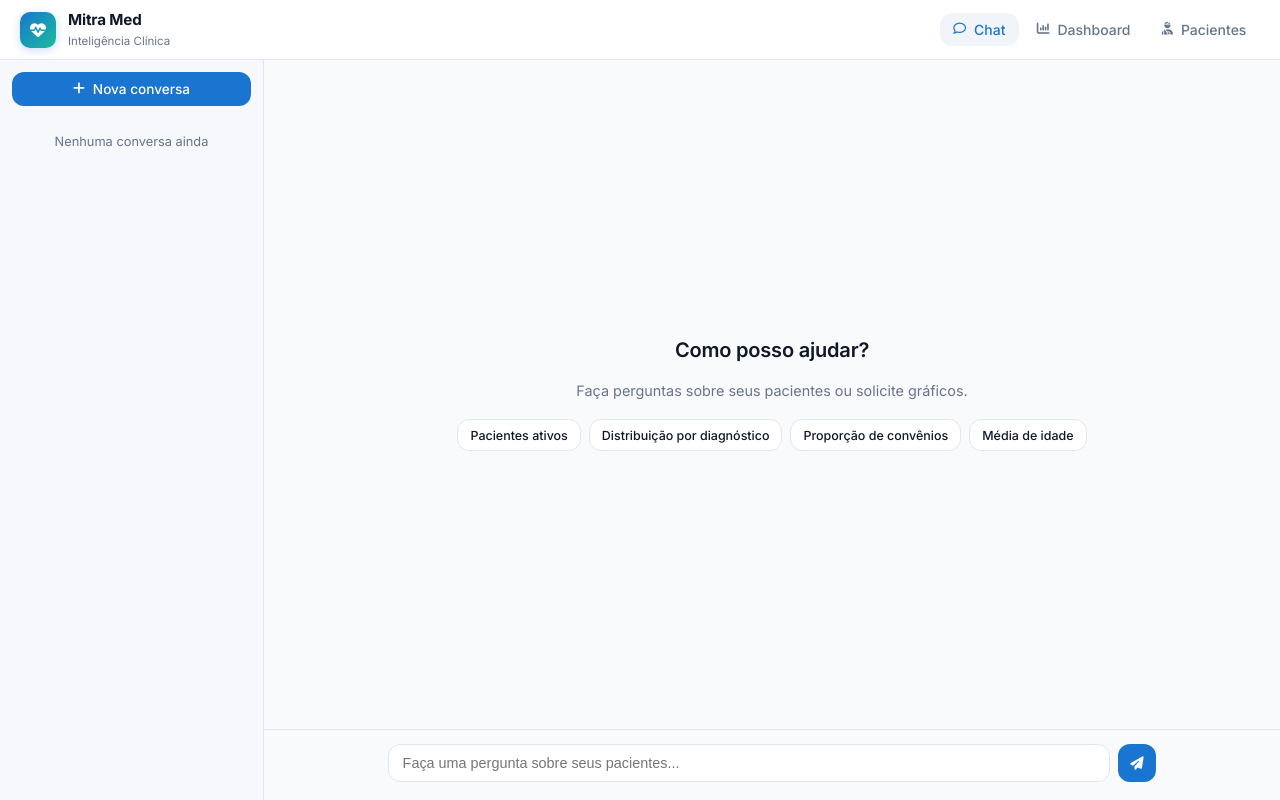
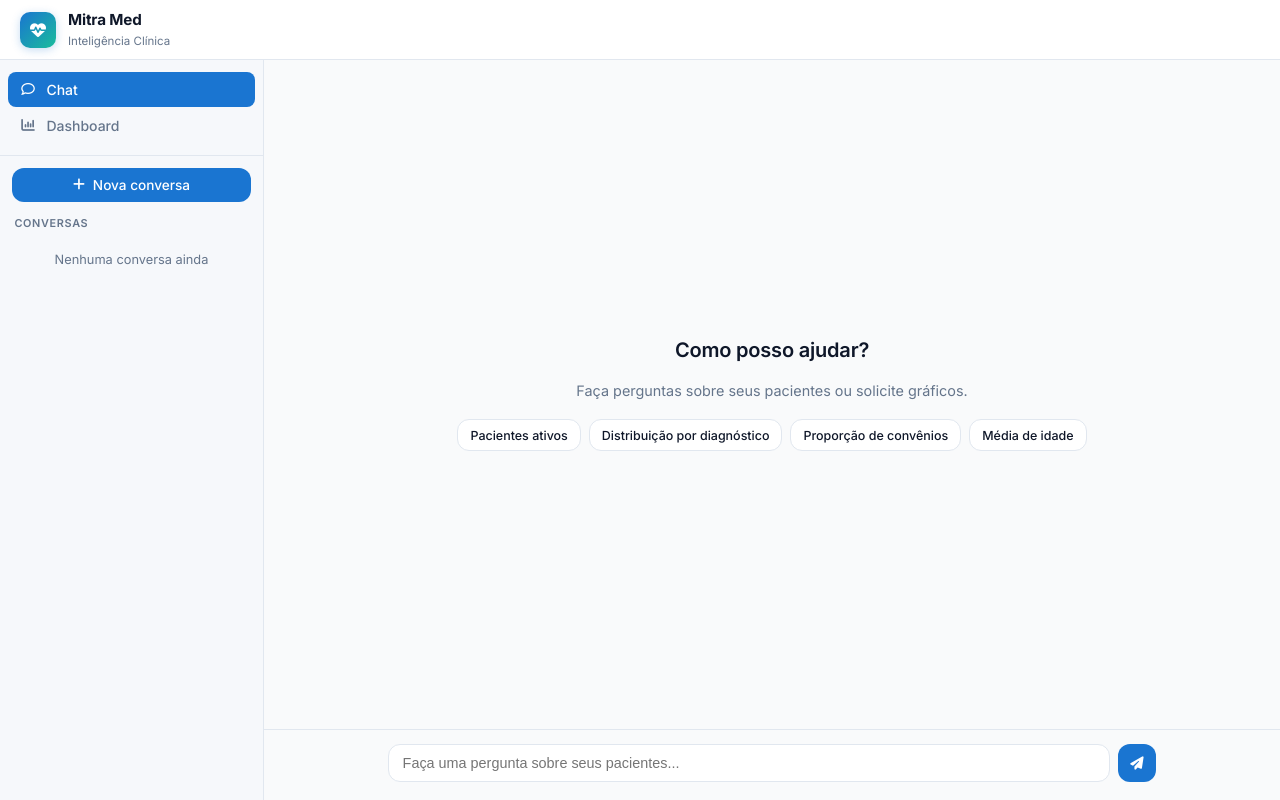
Before and after one commit to Vini2005code/PrimoDATA, a FastAPI app: page / in a window 1280 px wide. Run offline with FastAPI, Linux system fonts and the light colour scheme; data that the repository does not hold is empty.

Commit message:
Move navigation items to sidebar and remove patients tab
Removes the 'Patients' tab from the navigation and moves 'Dashboard' to the sidebar, restructuring the main navigation elements in the UI.

Replit-Commit-Author: Agent
Replit-Commit-Session-Id: a82d2c9d-49fd-4868-b02b-72e9dfaa8419
Replit-Commit-Checkpoint-Type: full_checkpoint
Replit-Commit-Event-Id: 19f8a5c1-eec5-4e61-bf4c-213195f79f78
Replit-Commit-Screenshot-Url: https://storage.googleapis.com/screenshot-production-us-central1/177f4f22-e3c5-4fe9-a2df-798846bc80ed/a82d2c9d-49fd-4868-b02b-72e9dfaa8419/OiYDYcz
Replit-Helium-Checkpoint-Created: true

```diff
--- a/Dataserver/static/style.css
+++ b/Dataserver/static/style.css
@@ -59,7 +59,6 @@ button { font-family: inherit; }
     border-bottom: 1px solid hsl(var(--border));
     display: flex;
     align-items: center;
-    justify-content: space-between;
     padding: 0 1.25rem;
     position: sticky; top: 0; z-index: 30;
 }
@@ -75,20 +74,6 @@ button { font-family: inherit; }
 }
 .brand-text strong { display: block; font-size: 0.95rem; letter-spacing: -0.01em; }
 .brand-text small { color: hsl(var(--muted-foreground)); font-size: 0.72rem; }
-
-.nav { display: flex; gap: .25rem; }
-.nav-link {
-    display: inline-flex; align-items: center; gap: .5rem;
-    padding: .5rem .85rem;
-    border-radius: var(--radius);
-    text-decoration: none;
-    color: hsl(var(--muted-foreground));
-    font-size: .875rem; font-weight: 500;
-    transition: background 150ms, color 150ms;
-}
-.nav-link:hover { background: hsl(var(--secondary)); color: hsl(var(--foreground)); }
-.nav-link.active { background: hsl(var(--secondary)); color: hsl(var(--primary)); }
-.nav-link i { font-size: .8rem; }
 
 /* ==========================================================================
    APP LAYOUT
@@ -107,6 +92,37 @@ button { font-family: inherit; }
     flex-shrink: 0;
 }
 
+.side-nav {
+    display: flex; flex-direction: column;
+    padding: .75rem .5rem;
+    gap: 2px;
+    border-bottom: 1px solid hsl(var(--border));
+}
+.side-link {
+    display: flex; align-items: center; gap: .65rem;
+    padding: .55rem .75rem;
+    border-radius: .5rem;
+    text-decoration: none;
+    color: hsl(var(--muted-foreground));
+    font-size: .875rem; font-weight: 500;
+    transition: background 120ms, color 120ms;
+}
+.side-link:hover { background: hsl(var(--muted)); color: hsl(var(--foreground)); }
+.side-link.active { background: hsl(var(--primary)); color: hsl(var(--primary-foreground)); }
+.side-link i { width: 16px; text-align: center; font-size: .85rem; }
+
+.side-section {
+    flex: 1;
+    display: flex; flex-direction: column;
+    min-height: 0;
+}
+.side-section-label {
+    padding: .65rem .9rem .35rem;
+    font-size: .68rem; font-weight: 600;
+    text-transform: uppercase; letter-spacing: .06em;
+    color: hsl(var(--muted-foreground));
+}
+
 .btn-primary {
     display: inline-flex; align-items: center; justify-content: center; gap: .5rem;
     background: hsl(var(--primary));
@@ -121,7 +137,7 @@ button { font-family: inherit; }
 .btn-primary:hover { opacity: .92; }
 .btn-primary:active { transform: translateY(1px); }
 
-.new-conv { margin: .75rem; }
+.new-conv { margin: .75rem .75rem .25rem; }
 
 .conv-list { flex: 1; overflow-y: auto; padding: 0 .5rem .75rem; }
 .conv-empty {
--- a/Dataserver/templates/index.html
+++ b/Dataserver/templates/index.html
@@ -23,20 +23,27 @@
             <small>Inteligência Clínica</small>
         </div>
     </div>
-    <nav class="nav">
-        <a href="#" class="nav-link active" data-view="chat"><i class="far fa-comment"></i> Chat</a>
-        <a href="#" class="nav-link" data-view="dashboard"><i class="fas fa-chart-column"></i> Dashboard</a>
-        <a href="#" class="nav-link" data-view="patients"><i class="fas fa-user-injured"></i> Pacientes</a>
-    </nav>
 </header>
 
 <div class="app">
-    <!-- ========== SIDEBAR (conversas) ========== -->
+    <!-- ========== SIDEBAR ========== -->
     <aside class="sidebar" id="sidebar">
-        <button class="btn-primary new-conv" onclick="novaConversa()">
-            <i class="fas fa-plus"></i> Nova conversa
-        </button>
-        <div class="conv-list" id="convList"></div>
+        <nav class="side-nav">
+            <a href="#" class="side-link active" data-view="chat">
+                <i class="far fa-comment"></i> <span>Chat</span>
+            </a>
+            <a href="#" class="side-link" data-view="dashboard">
+                <i class="fas fa-chart-column"></i> <span>Dashboard</span>
+            </a>
+        </nav>
+
+        <div class="side-section" id="sideChatSection">
+            <button class="btn-primary new-conv" onclick="novaConversa()">
+                <i class="fas fa-plus"></i> Nova conversa
+            </button>
+            <div class="side-section-label">Conversas</div>
+            <div class="conv-list" id="convList"></div>
+        </div>
     </aside>
 
     <!-- ========== MAIN ========== -->
@@ -113,18 +120,6 @@
             </div>
         </section>
 
-        <!-- ===== PATIENTS VIEW (placeholder) ===== -->
-        <section class="view view-patients" id="view-patients" hidden>
-            <div class="page-header">
-                <h1>Pacientes</h1>
-                <p class="muted">Gestão de pacientes — em breve.</p>
-            </div>
-            <div class="card placeholder">
-                <i class="fas fa-folder-open"></i>
-                <p>Cadastro e edição de pacientes serão habilitados em uma próxima etapa.</p>
-            </div>
-        </section>
-
     </main>
 </div>
 
@@ -136,16 +131,17 @@
     let isLoading = false;
 
     // ============== NAVIGATION ==============
-    document.querySelectorAll('.nav-link').forEach(a => {
+    document.querySelectorAll('.side-link').forEach(a => {
         a.addEventListener('click', e => {
             e.preventDefault();
             const view = a.dataset.view;
-            document.querySelectorAll('.nav-link').forEach(n => n.classList.remove('active'));
+            document.querySelectorAll('.side-link').forEach(n => n.classList.remove('active'));
             a.classList.add('active');
             document.querySelectorAll('.view').forEach(v => v.hidden = true);
-            document.getElementById('view-' + view).hidden = false;
-            // Sidebar só faz sentido no chat
-            document.getElementById('sidebar').style.display = (view === 'chat') ? '' : 'none';
+            const target = document.getElementById('view-' + view);
+            if (target) target.hidden = false;
+            // Lista de conversas só aparece quando estamos no Chat
+            document.getElementById('sideChatSection').style.display = (view === 'chat') ? '' : 'none';
         });
     });
 
```
